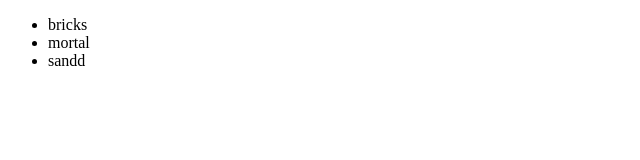
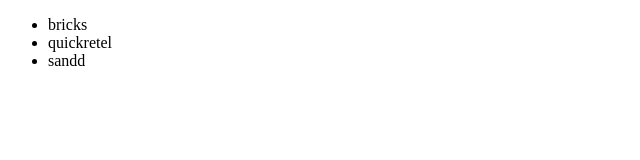
Before and after one commit to PDovydas/GitTest, a plain HTML site: page index.html in a window 1280 px wide. Shown: the full height of the page, 0-640 px from the left. Drawn offline with Linux system fonts and the light colour scheme.

Commit message:
'changed'

```diff
--- a/index.html
+++ b/index.html
@@ -8,7 +8,7 @@
 	<div>
 		<ul>
 			<li>bricks</li>
-			<li>mortal</li>
+			<li>quickretel</li>
 			<li>sandd</li>
 		</ul>
 	</div>
```
